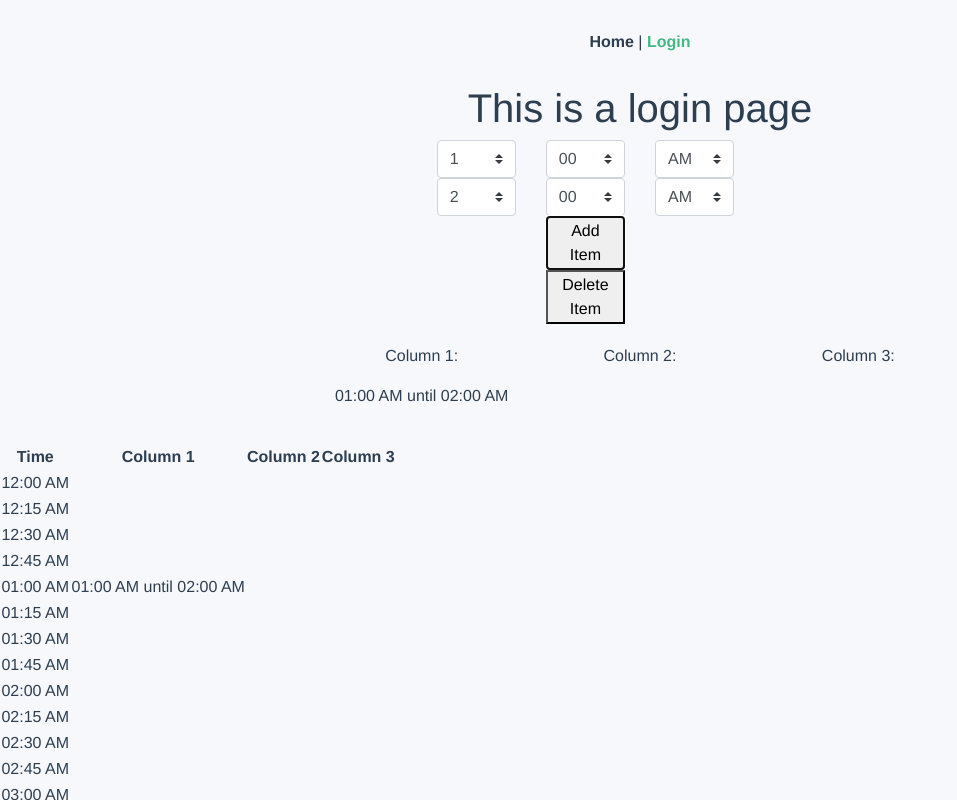
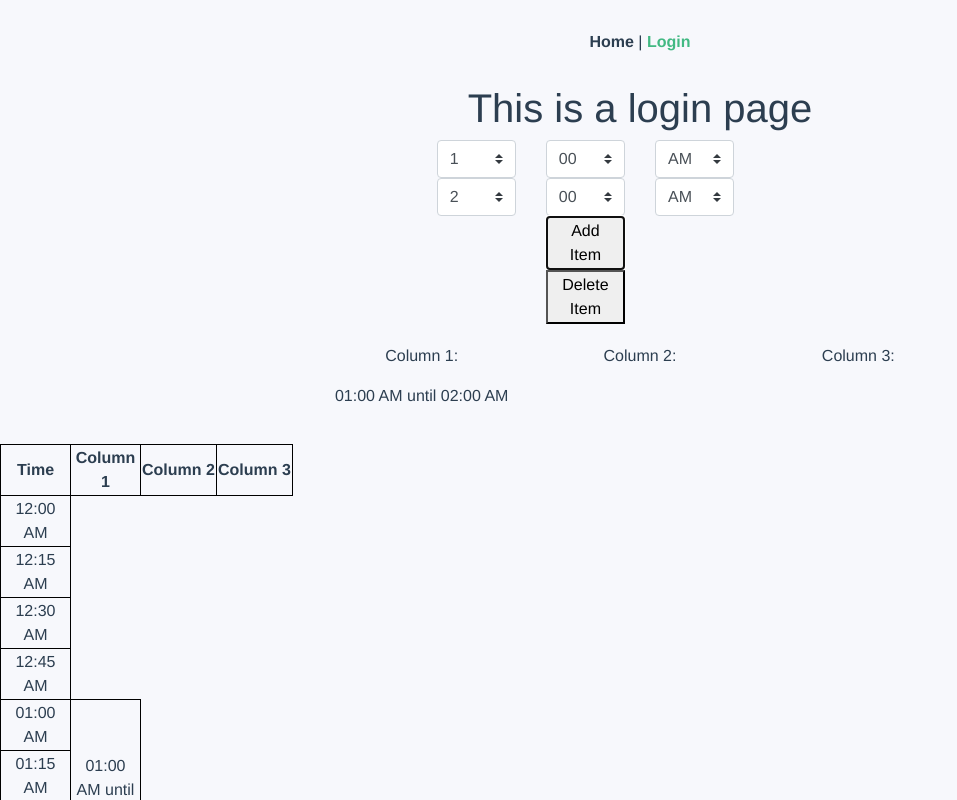
Before and after one commit to srad1292/daily-planner-ui, a Vue app: page /#/login in a window 1280 px wide. Both pictures are taken after a click on the button "Add Item". Shown: the top 800 px of the page, without its empty margins (0-957 px from the left). Built offline with nearby package versions, Linux system fonts and the light colour scheme.

Commit message:
dynamic table creation

```diff
--- a/src/views/Login.vue
+++ b/src/views/Login.vue
@@ -62,7 +62,7 @@
     </div>
 
     <div style="margin-top: 20px">
-      <table>
+      <table id="time-table">
         <tr>
           <th>Time</th>
           <th v-for="(column, index) in tableData" v-bind:key="index">Column {{index+1}}</th>
@@ -71,20 +71,12 @@
           <td>{{time.display}}</td>
           <template v-for="(column) in tableData">
             <template v-for="(item, itemIndex) in column">
-              <td v-if="item.startDisplay === time.display" :key="itemIndex">{{item.startDisplay}} until {{item.endDisplay}}</td>
+              <td v-if="item.startDisplay === time.display" :key="itemIndex" :rowspan="item.numCols">{{item.startDisplay}} until {{item.endDisplay}}</td>
             </template>
 
           </template>
         </tr>
-
       </table>
-      <!-- <b-row>
-        <b-col cols="3"></b-col>
-        <b-col v-for="(column, index) in items" v-bind:key="index" cols="2">
-          <p>Column {{index+1}}:</p>
-          <p v-for="(item, itemIndex) in column" v-bind:key="itemIndex">{{item.startDisplay}} until {{item.endDisplay}}</p>
-        </b-col>
-      </b-row> -->
     </div>
 
 
@@ -410,4 +402,17 @@ export default class Home extends Vue {
   overflow-y: scroll;
 }
 
+#table-table {
+  border-collapse: collapse;
+}
+
+#time-table th, #time-table td {
+  border: 1px solid black;
+}
+
+#time-table td {
+  height: 40px;
+  width: 70px;
+}
+
 </style>
```
